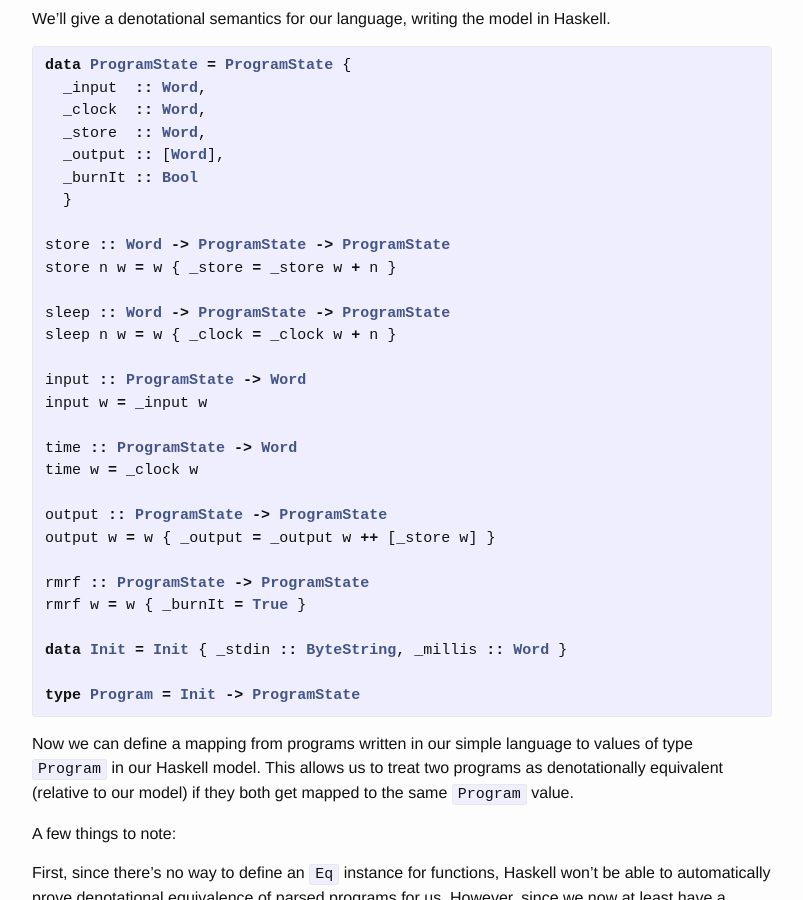
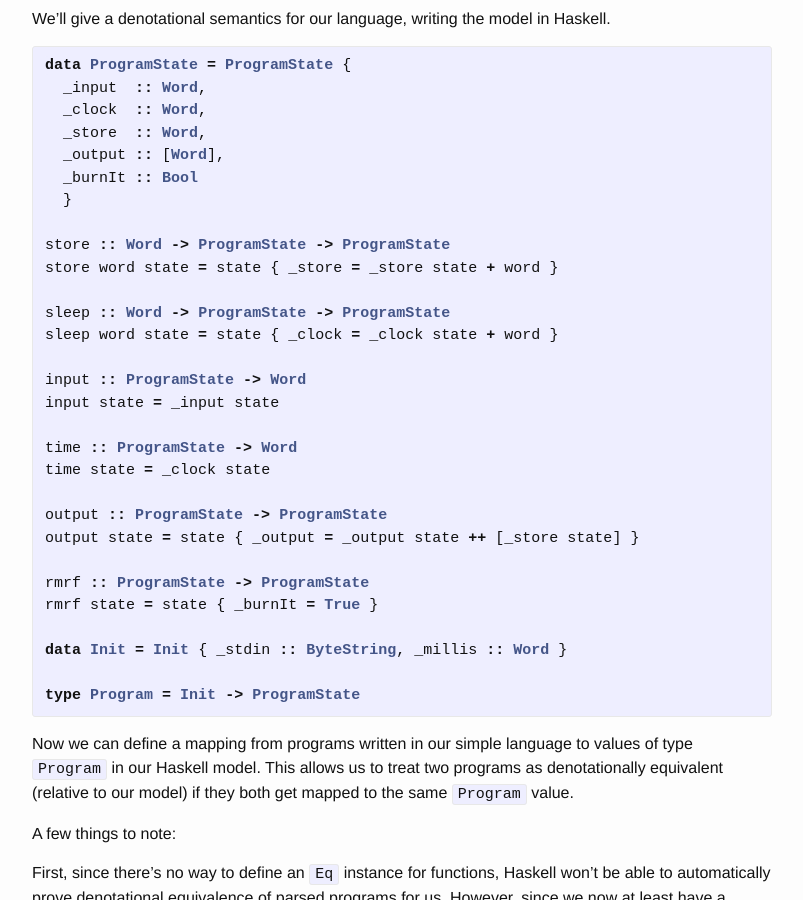
Before and after one commit to friedbrice/friedbrice.github.io, a Jekyll site: the page built from _posts/2018-05-16-denotational-semantics-in-a-nutshell.md, in a window 1280 px wide and 900 px high, scrolled down 2728 px. Shown: the whole window, without its empty margins (238-1041 px from the left). Built offline with Jekyll 4.4.1, drawn with Linux system fonts in a browser that asks for light colours; comment, search, counter and statistics services are not loaded.

Commit message:
better names

```diff
--- a/_posts/2018-05-16-denotational-semantics-in-a-nutshell.md
+++ b/_posts/2018-05-16-denotational-semantics-in-a-nutshell.md
@@ -163,22 +163,22 @@ data ProgramState = ProgramState {
   }
 
 store :: Word -> ProgramState -> ProgramState
-store n w = w { _store = _store w + n }
+store word state = state { _store = _store state + word }
 
 sleep :: Word -> ProgramState -> ProgramState
-sleep n w = w { _clock = _clock w + n }
+sleep word state = state { _clock = _clock state + word }
 
 input :: ProgramState -> Word
-input w = _input w
+input state = _input state
 
 time :: ProgramState -> Word
-time w = _clock w
+time state = _clock state
 
 output :: ProgramState -> ProgramState
-output w = w { _output = _output w ++ [_store w] }
+output state = state { _output = _output state ++ [_store state] }
 
 rmrf :: ProgramState -> ProgramState
-rmrf w = w { _burnIt = True }
+rmrf state = state { _burnIt = True }
 
 data Init = Init { _stdin :: ByteString, _millis :: Word }
 
```
